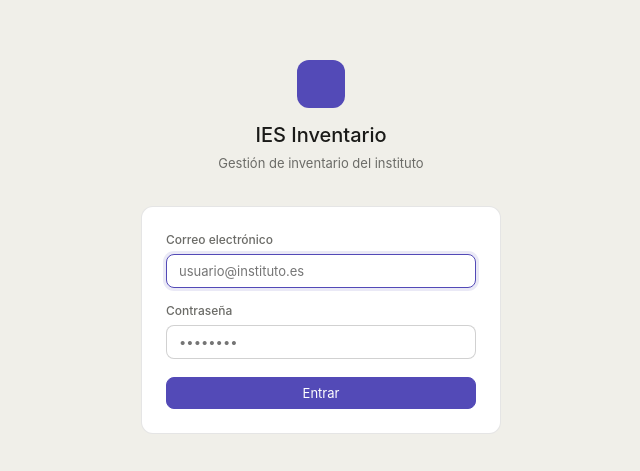
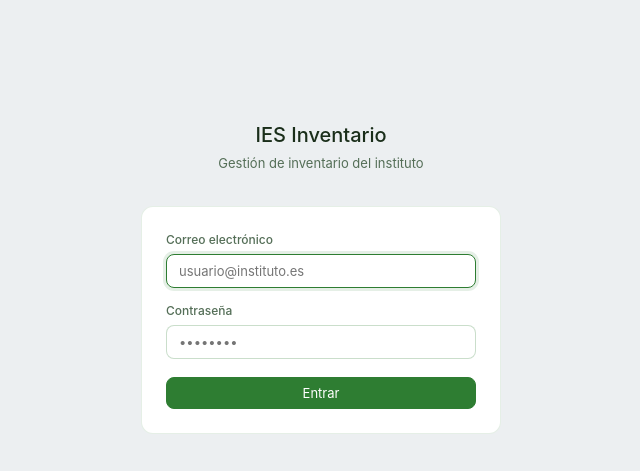
Before and after one commit to jmmp28/ies-inventario, a React (Vite) app: page /login in a window 1280 px wide. Shown: the part 153-624 px from the top of the page, without its empty margins (319-959 px from the left). Built offline with nearby package versions, Linux system fonts and the light colour scheme.

Commit message:
Add files via upload

```diff
--- a/src/index.css
+++ b/src/index.css
@@ -1,49 +1,65 @@
 *, *::before, *::after { box-sizing: border-box; margin: 0; padding: 0; }
 
 :root {
+  /* Colores corporativos IES Pío Baroja */
+  --green-corp: #2E7D32;
+  --green-corp-dark: #1B5E20;
+  --green-corp-light: #E8F5E9;
+  --green-corp-mid: #4CAF50;
+  --gray-corp: #455A64;
+  --gray-corp-dark: #263238;
+  --gray-corp-light: #ECEFF1;
+
   --bg: #ffffff;
-  --bg2: #f7f7f5;
-  --bg3: #f0efe9;
-  --text: #1a1a18;
-  --text2: #6b6b67;
-  --text3: #9b9b97;
-  --border: rgba(0,0,0,0.10);
-  --border2: rgba(0,0,0,0.18);
-  --purple: #534AB7;
-  --purple-light: #EEEDFE;
-  --purple-dark: #3C3489;
-  --green-light: #EAF3DE;
-  --green-dark: #3B6D11;
-  --amber-light: #FAEEDA;
-  --amber-dark: #854F0B;
-  --red-light: #FCEBEB;
-  --red-dark: #A32D2D;
-  --blue-light: #E6F1FB;
-  --blue-dark: #185FA5;
+  --bg2: #F5F7F5;
+  --bg3: #ECEFF1;
+  --text: #1a2e1a;
+  --text2: #546E57;
+  --text3: #90A4AE;
+  --border: rgba(46,125,50,0.12);
+  --border2: rgba(46,125,50,0.25);
+
+  /* Colores de acción */
+  --primary: #2E7D32;
+  --primary-dark: #1B5E20;
+  --primary-light: #E8F5E9;
+
+  --green-light: #E8F5E9;
+  --green-dark: #1B5E20;
+  --amber-light: #FFF8E1;
+  --amber-dark: #F57F17;
+  --red-light: #FFEBEE;
+  --red-dark: #C62828;
+  --blue-light: #E3F2FD;
+  --blue-dark: #1565C0;
+  --purple-light: #EDE7F6;
+  --purple-dark: #4527A0;
+
   --radius: 8px;
   --radius-lg: 12px;
 }
 
 @media (prefers-color-scheme: dark) {
   :root {
-    --bg: #1c1c1a;
-    --bg2: #242422;
-    --bg3: #2c2c2a;
-    --text: #f0efe9;
-    --text2: #9b9b97;
-    --text3: #6b6b67;
-    --border: rgba(255,255,255,0.10);
-    --border2: rgba(255,255,255,0.18);
-    --purple-light: #26215C;
-    --purple-dark: #AFA9EC;
-    --green-light: #173404;
-    --green-dark: #C0DD97;
-    --amber-light: #412402;
-    --amber-dark: #FAC775;
-    --red-light: #501313;
-    --red-dark: #F09595;
-    --blue-light: #042C53;
-    --blue-dark: #85B7EB;
+    --bg: #1A2A1A;
+    --bg2: #1E2E1E;
+    --bg3: #243024;
+    --text: #E8F5E9;
+    --text2: #A5D6A7;
+    --text3: #558B2F;
+    --border: rgba(76,175,80,0.15);
+    --border2: rgba(76,175,80,0.30);
+    --primary-light: #1B3A1B;
+    --green-light: #1B3A1B;
+    --green-dark: #A5D6A7;
+    --amber-light: #3E2A00;
+    --amber-dark: #FFD54F;
+    --red-light: #3E1010;
+    --red-dark: #EF9A9A;
+    --blue-light: #0D2A4A;
+    --blue-dark: #90CAF9;
+    --purple-light: #1A1040;
+    --purple-dark: #CE93D8;
   }
 }
 
@@ -55,16 +71,8 @@
   line-height: 1.5;
 }
 
-button {
-  font-family: inherit;
-  cursor: pointer;
-}
-
-input, select, textarea {
-  font-family: inherit;
-  font-size: 14px;
-}
-
+button { font-family: inherit; cursor: pointer; }
+input, select, textarea { font-family: inherit; font-size: 14px; }
 a { color: inherit; text-decoration: none; }
 
 .btn {
@@ -83,11 +91,11 @@
 .btn:active { transform: scale(0.98); }
 
 .btn-primary {
-  background: var(--purple);
-  border-color: var(--purple);
+  background: var(--primary);
+  border-color: var(--primary);
   color: #fff;
 }
-.btn-primary:hover { background: var(--purple-dark); border-color: var(--purple-dark); }
+.btn-primary:hover { background: var(--primary-dark); border-color: var(--primary-dark); }
 
 .btn-danger {
   background: var(--red-light);
@@ -103,10 +111,10 @@
   border-radius: var(--radius);
   font-weight: 500;
 }
-.badge-green  { background: var(--green-light); color: var(--green-dark); }
-.badge-amber  { background: var(--amber-light); color: var(--amber-dark); }
-.badge-red    { background: var(--red-light);   color: var(--red-dark);   }
-.badge-blue   { background: var(--blue-light);  color: var(--blue-dark);  }
+.badge-green  { background: var(--green-light);  color: var(--green-dark);  }
+.badge-amber  { background: var(--amber-light);  color: var(--amber-dark);  }
+.badge-red    { background: var(--red-light);    color: var(--red-dark);    }
+.badge-blue   { background: var(--blue-light);   color: var(--blue-dark);   }
 .badge-purple { background: var(--purple-light); color: var(--purple-dark); }
 .badge-gray   { background: var(--bg3); color: var(--text2); border: 0.5px solid var(--border); }
 
@@ -128,7 +136,7 @@
   outline: none;
   transition: border-color 0.15s;
 }
-.input-field:focus { border-color: var(--purple); box-shadow: 0 0 0 3px rgba(83,74,183,0.12); }
+.input-field:focus { border-color: var(--primary); box-shadow: 0 0 0 3px rgba(46,125,50,0.12); }
 
 table { width: 100%; border-collapse: collapse; }
 th {
```
